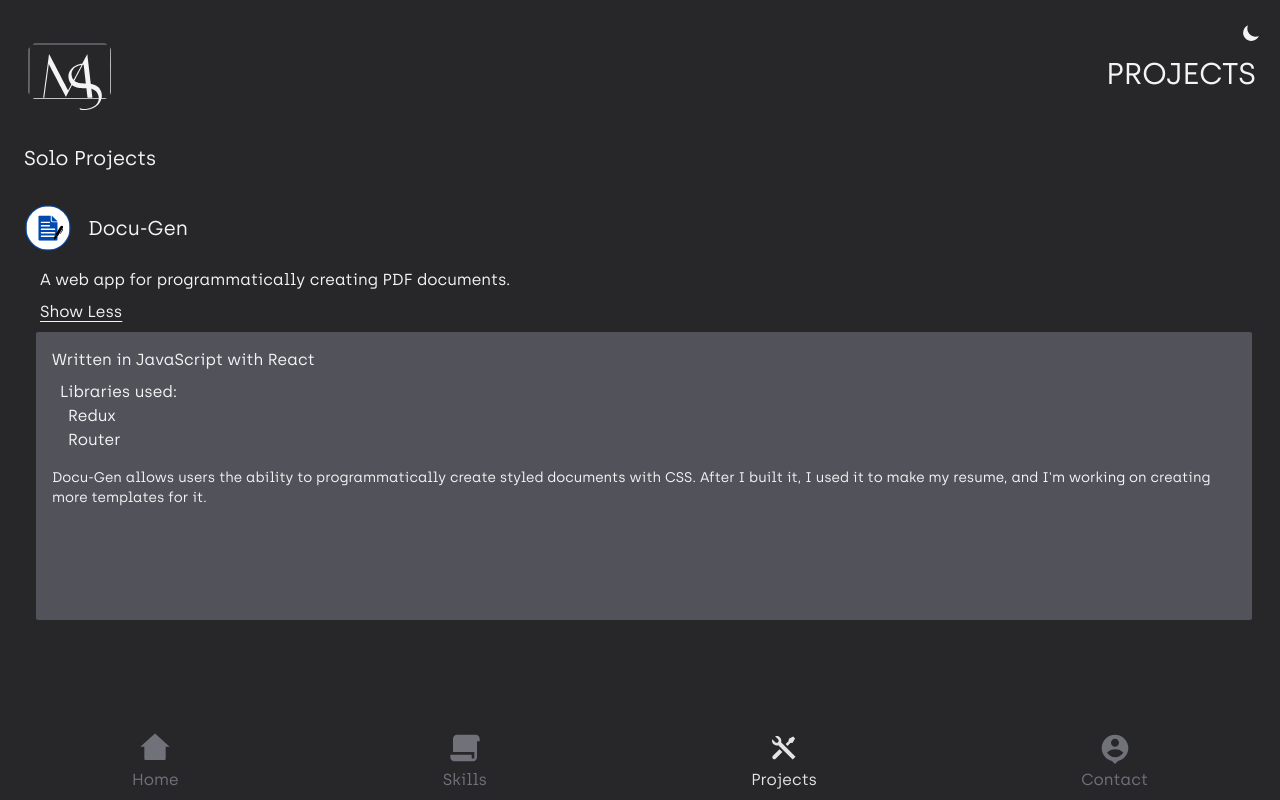
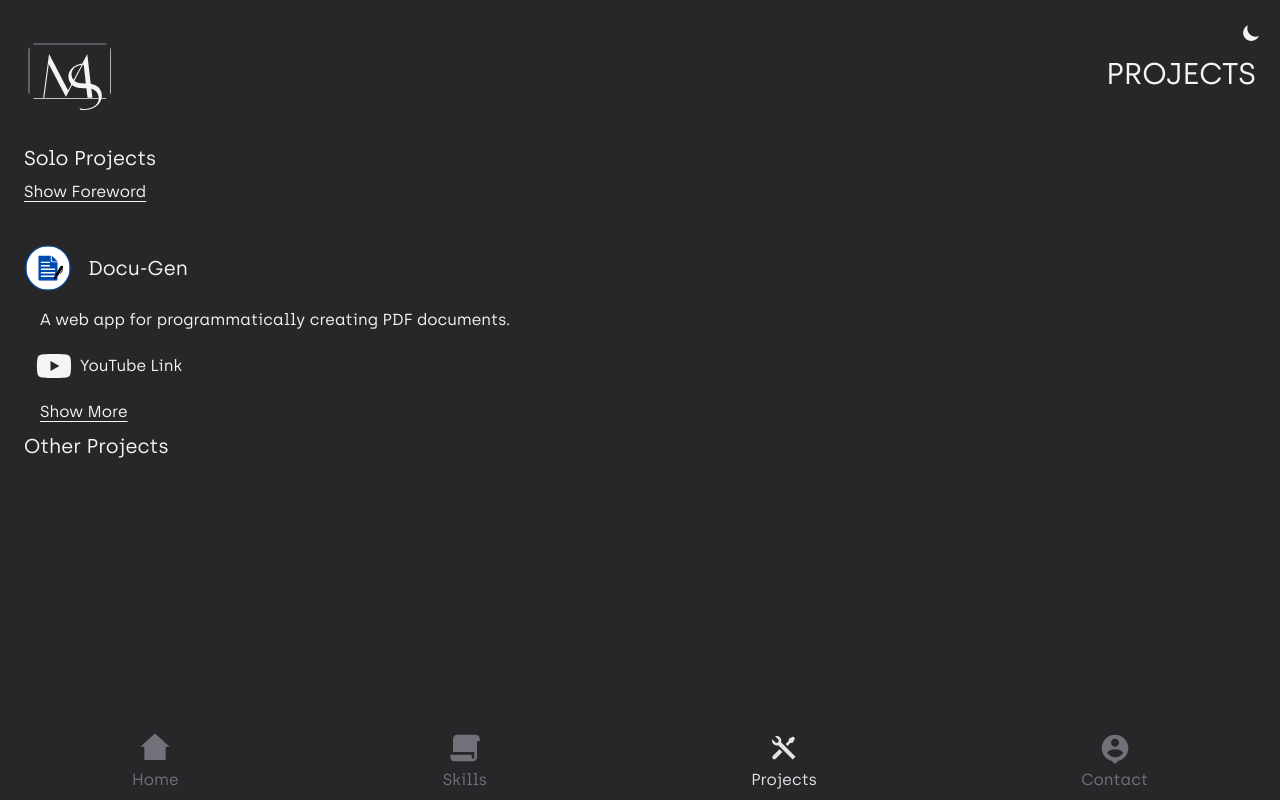
Before and after one commit to Tarrega88/portfolio, a React (Vite) app: page /projects in a window 1280 px wide. Built offline with nearby package versions, Linux system fonts and the light colour scheme.

Commit message:
added foreword

```diff
--- /dev/null
+++ b/src/features/projects/Foreword.jsx
@@ -0,0 +1,30 @@
+import { useState } from "react";
+import useDynamicColor from "../../hooks/useDynamicColor";
+
+function Foreword() {
+  const dynamicColor = useDynamicColor();
+  const [showForeword, setShowforeword] = useState(false);
+
+  return (
+    <div>
+      <div
+        className={`flex cursor-pointer justify-start pb-4 pl-2 underline underline-offset-4`}
+        onClick={() => setShowforeword((show) => !show)}
+      >
+        {showForeword ? "Hide Foreword" : "Show Foreword"}
+      </div>
+      <div
+        className={`${dynamicColor.codeBg} text-sm leading-6  ${showForeword ? "h-48" : "h-0"} overflow-hidden transition-all duration-300`}
+      >
+        <p className="p-4">
+          Below, you will see solo projects and other projects I have worked on,
+          either in classes or from previous employers. I also want to thank my
+          friend, Egga, for making the logo you see on this site and on my
+          Docu-Gen site.
+        </p>
+      </div>
+    </div>
+  );
+}
+
+export default Foreword;
--- /dev/null
+++ b/src/features/projects/OtherProjects.jsx
@@ -0,0 +1,11 @@
+import ProjectContainer from "./ProjectContainer";
+
+function OtherProjects() {
+  return (
+    <div>
+      <ProjectContainer></ProjectContainer>
+    </div>
+  );
+}
+
+export default OtherProjects;
--- a/src/features/projects/ProjectContainer.jsx
+++ b/src/features/projects/ProjectContainer.jsx
@@ -2,15 +2,17 @@
 
 import { useState } from "react";
 import useDynamicColor from "../../hooks/useDynamicColor";
+import { FaYoutube } from "react-icons/fa";
 
 function ProjectContainer({
   projectName,
   url,
+  url2,
   src,
   children,
   shortDescription,
 }) {
-  const [showMore, setShowMore] = useState(true);
+  const [showMore, setShowMore] = useState(false);
   const dynamicColor = useDynamicColor();
 
   return (
@@ -24,6 +26,13 @@ function ProjectContainer({
         </a>
       </div>
       <div className="pl-4">{shortDescription}</div>
+      <a
+        href={url2}
+        className="flex items-center gap-2 pb-2 pl-3 pt-4 text-4xl"
+      >
+        <FaYoutube />
+        <div className="text-base">YouTube Link</div>
+      </a>
       <div
         className="flex py-2 pl-4 underline underline-offset-4"
         onClick={() => setShowMore((show) => !show)}
--- a/src/features/projects/Projects.jsx
+++ b/src/features/projects/Projects.jsx
@@ -1,25 +1,17 @@
 import SectionTitle from "../../ui/SectionTitle";
-import ProjectContainer from "./ProjectContainer";
-import ShowMoreSection from "./ShowMoreSection";
-import docugen from "./docugen.svg";
+import OtherProjects from "./OtherProjects";
+import SoloProjects from "./SoloProjects";
+import Foreword from "./Foreword";
 
 function Projects() {
   return (
     <div className="overflow-auto">
       <SectionTitle mainTitle="Projects" emptySubTitle={true} />
       <div className="pb-2 pl-2 text-xl">Solo Projects</div>
-      <ProjectContainer
-        projectName="Docu-Gen"
-        src={docugen}
-        shortDescription="A web app for programmatically creating PDF documents."
-        url="https://docu-gen.com"
-      >
-        <ShowMoreSection
-          writtenIn="JavaScript with React"
-          libraries={["Redux", "Router"]}
-          text="Docu-Gen allows users the ability to programmatically create styled documents with CSS. After I built it, I used it to make my resume, and I'm working on creating more templates for it."
-        />
-      </ProjectContainer>
+      <Foreword />
+      <SoloProjects />
+      <div className="pb-2 pl-2 text-xl">Other Projects</div>
+      {/* <OtherProjects /> */}
     </div>
   );
 }
--- /dev/null
+++ b/src/features/projects/SoloProjects.jsx
@@ -0,0 +1,25 @@
+import ProjectContainer from "./ProjectContainer";
+import ShowMoreSection from "./ShowMoreSection";
+import docugen from "./docugen.svg";
+
+function SoloProjects() {
+  return (
+    <div>
+      <ProjectContainer
+        projectName="Docu-Gen"
+        src={docugen}
+        shortDescription="A web app for programmatically creating PDF documents."
+        url="https://docu-gen.com"
+        url2="https://www.youtube.com/channel/UCd2svLFQHZZWH8BdK3upEHw"
+      >
+        <ShowMoreSection
+          writtenIn="JavaScript with React"
+          libraries={["Redux", "Router"]}
+          text="Docu-Gen allows users the ability to programmatically create styled documents with CSS. After I built it, I used it to make my resume, and I'm working on creating more templates for it."
+        />
+      </ProjectContainer>
+    </div>
+  );
+}
+
+export default SoloProjects;
--- a/src/ui/AppLayout.jsx
+++ b/src/ui/AppLayout.jsx
@@ -8,9 +8,6 @@ export default function AppLayout() {
   const dynamicColor = useDynamicColor();
 
   return (
-    // <div
-    //   className={`flex min-h-dvh flex-col ${dynamicColor.text} ${dynamicColor.bg} relative overflow-x-clip transition-all duration-1000`}
-    // >
     <div
       className={`flex h-dvh flex-col ${dynamicColor.text} ${dynamicColor.bg} relative overflow-x-clip transition-all duration-300`}
     >
```
